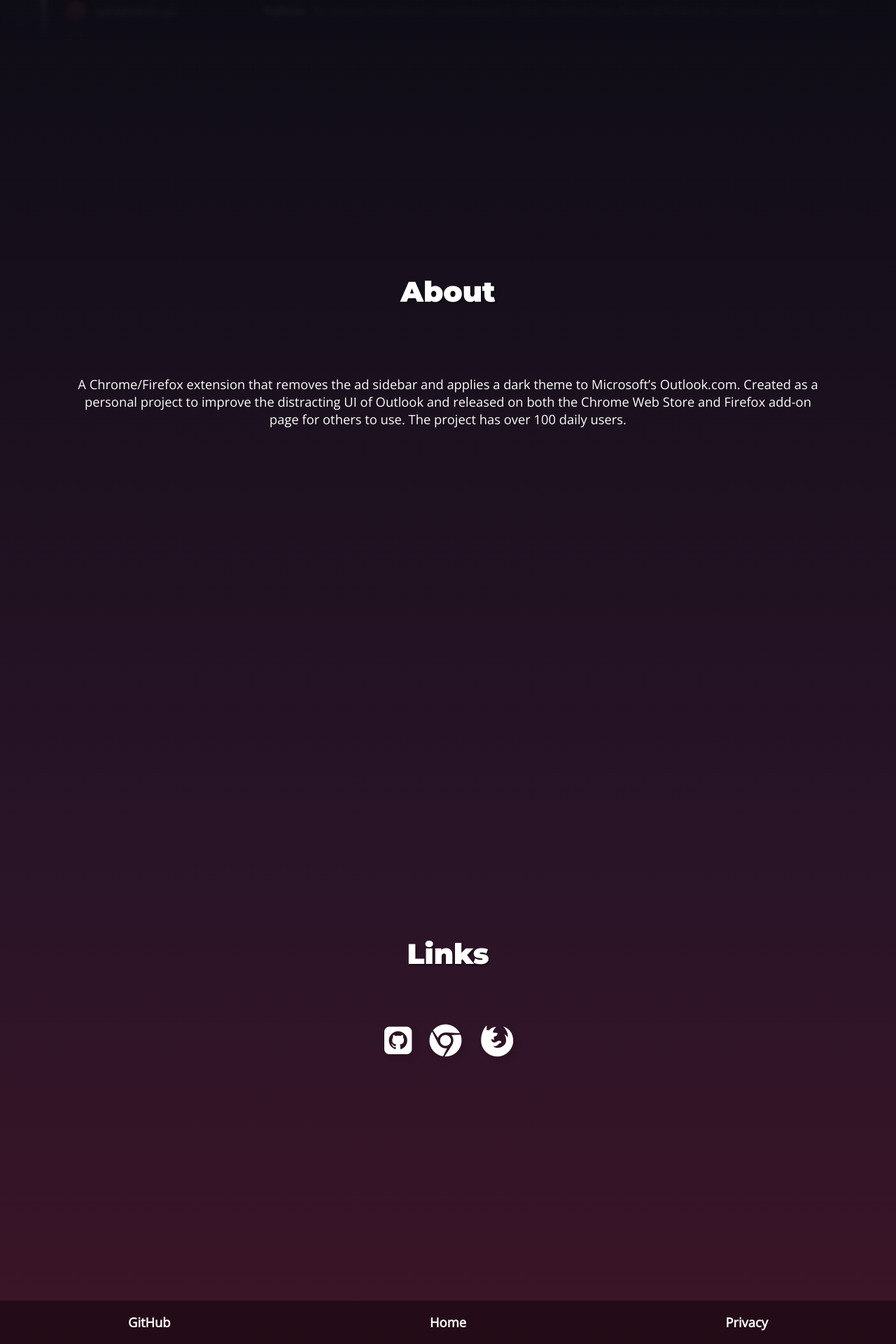
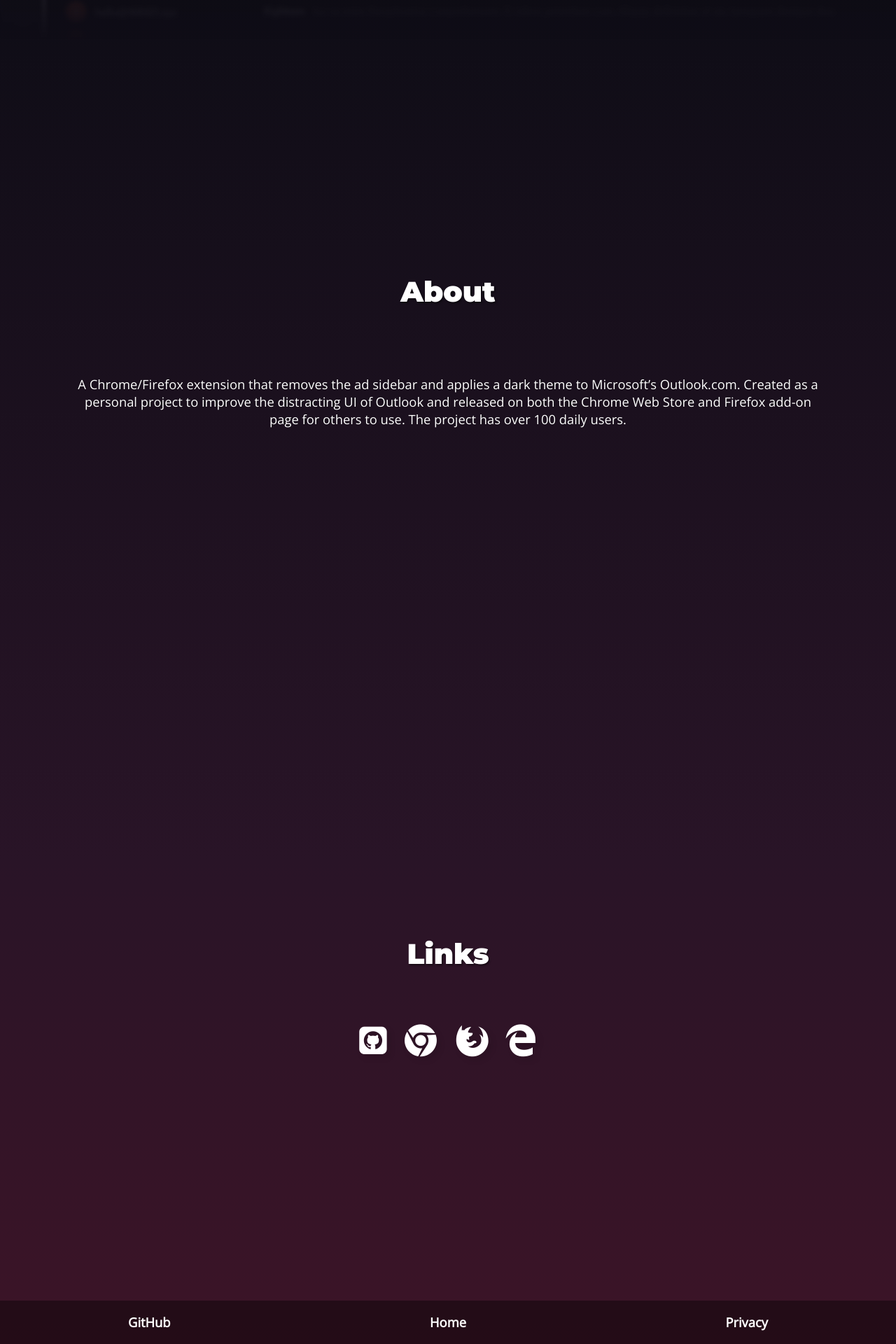
Before and after one commit to jerboa88/jerboa88.github.io, a Jekyll site: the page built from _projects/dark-mode-for-outlook.md, in a window 1280 px wide. Shown: the part 842-2762 px from the top of the page at 70% size. Built offline with Jekyll 4.4.1, drawn with Linux system fonts in a browser that asks for light colours; nearby versions of some CDN libraries; some web fonts are replaced.

Commit message:
Add Edge link for Dark Mode for Outlook

```diff
--- a/_includes/link_buttons.html
+++ b/_includes/link_buttons.html
@@ -19,6 +19,10 @@
 	<a href="{{ page.firefox_link }}" class="icon-firefox" rel="external" target="_blank"></a>
 {% endif %}
 
+{% if page.edge_link %}
+	<a href="{{ page.edge_link }}" class="icon-edge" rel="external" target="_blank"></a>
+{% endif %}
+
 {% if page.visit_link %}
 	<a href="{{ page.visit_link }}" class="icon-globe" rel="external" target="_blank">{{ page.visit_name | default: '' }}</a>
 {% endif %}
--- a/_projects/dark-mode-for-outlook.md
+++ b/_projects/dark-mode-for-outlook.md
@@ -8,6 +8,7 @@ image: dark-mode-for-outlook.png
 github_link: https://github.com/jerboa88/dark-mode-for-outlook
 chrome_link: https://chrome.google.com/webstore/detail/dark-mode-for-outlook/kjfbefcenipnnpbcbbklcidpjiamlcpl
 firefox_link: https://addons.mozilla.org/en-US/firefox/addon/dark-mode-for-outlook/
+edge_link: https://microsoftedge.microsoft.com/addons/detail/dark-mode-for-outlook%E2%84%A2/ncmfoiokkfipenppipihehpoikhacpep
 show_links: true
 importance: 2
 ---
```
